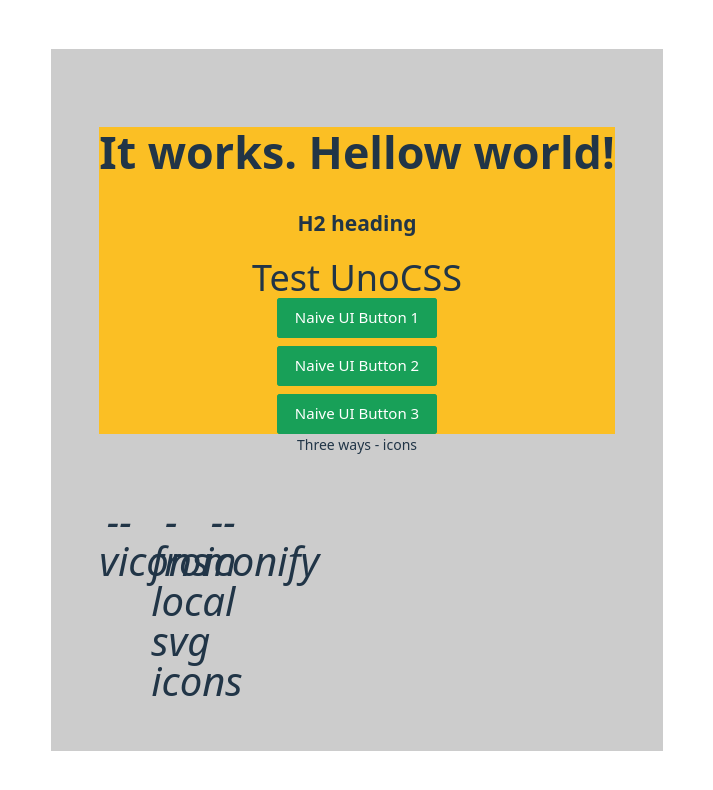
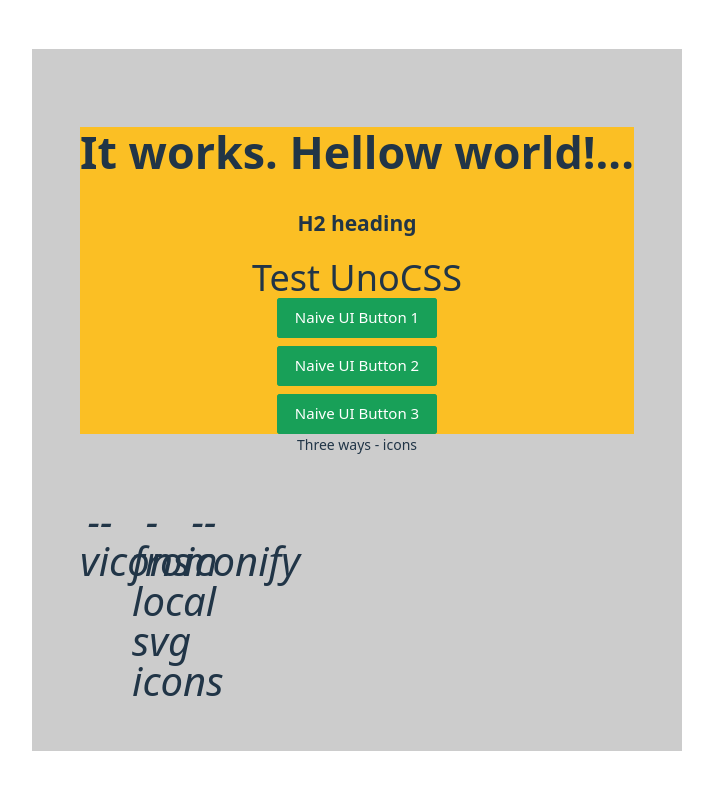
Before and after one commit to jasonzou/xvue, a Vue app: page /#/ in a window 1280 px wide. Shown: the top 790 px of the page, without its empty margins (283-996 px from the left). Built offline with nearby package versions, Linux system fonts and the light colour scheme; some icons are missing.

Commit message:
naive ui starting ...

```diff
--- a/src/pages/home.vue
+++ b/src/pages/home.vue
@@ -13,7 +13,7 @@
 <template>
   <div id="container" m-4 p-4>
     <div bg-amber>
-      <h1>It works. Hellow world!</h1>
+      <h1>It works. Hellow world!...</h1>
       <h2>H2 heading</h2>
       <div text-4xl>
         Test UnoCSS
```
Also changed, not shown: src/App.vue (+11 -11 lines).
